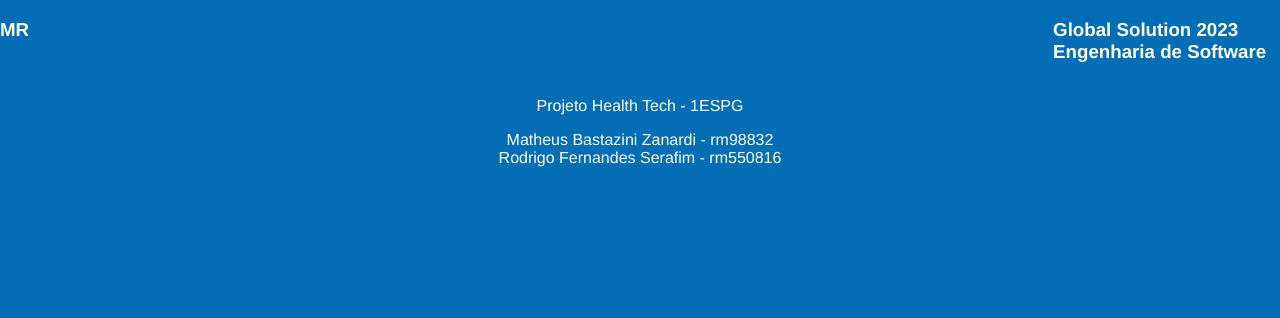
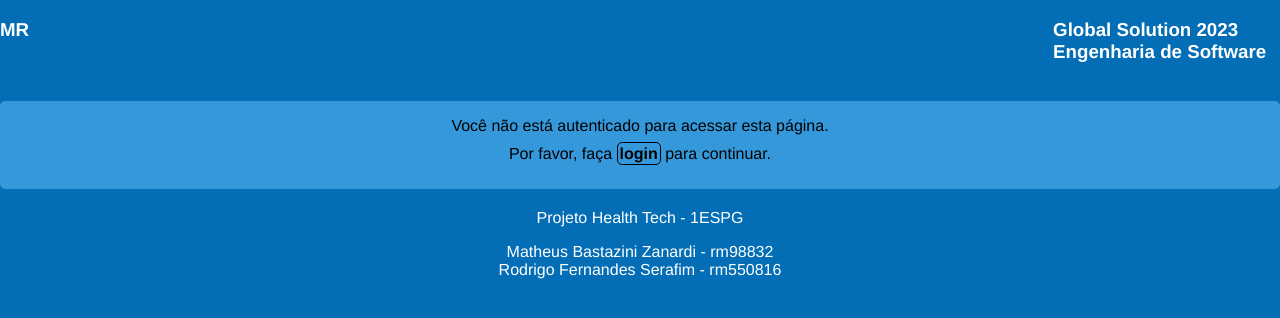
Before and after one commit to Rodrigooou/GL-front-end, a React (Vite) app: page /home in a window 1280 px wide. Shown: the top 318 px of the page. Built offline with nearby package versions, Linux system fonts and the light colour scheme.

Commit message:
AGR TA PAGO

```diff
--- /dev/null
+++ b/src/components/Home/Authenticationmensagem.scss
@@ -0,0 +1,32 @@
+$bg-fundo: #3498db;
+$cor-texto: black;
+$bg-texto: red;
+
+.auth-message {
+    background-color: $bg-fundo;
+    color: $cor-texto;
+    padding: 15px;
+    border: 1px solid $bg-fundo;
+    border-radius: 5px;
+    margin: 20px 0;
+    text-align: center;
+  }
+
+  .auth-message p {
+    margin: 0 0 10px;
+  }
+
+  .auth-message a {
+    color: $cor-texto;
+    font-weight: bold;
+    text-decoration: none;
+    border: 1px solid $cor-texto;
+    border-radius: 5px;
+    padding: 2px;
+  }
+
+  .auth-message a:hover {
+    color: $cor-texto;
+    background-color: $bg-texto;
+    border:1px solid $bg-texto;
+  }
--- a/src/components/Home/ConteudoHome.jsx
+++ b/src/components/Home/ConteudoHome.jsx
@@ -3,15 +3,14 @@ import { useNavigate } from "react-router-dom";
 import "./ConteudoHome.scss";
 import Logout from "../../assets/logout2.png";
 import prototipo from "../../assets/prototipo de tela.png";
-import { isAuthenticated } from "./authentication.jsx"; // Importe a função de autenticação
+import { isAuthenticated } from "./authentication";
+import AuthMessage from "./MensagemAutenticada";
 
 export default function Conteudo() {
   const navigate = useNavigate();
 
-  // Use a função de autenticação
   if (!isAuthenticated()) {
-    navigate("/login");
-    return null; // Impede a renderização do restante do componente se o usuário não estiver autenticado
+    return <AuthMessage />;
   }
 
   const storedUser = sessionStorage.getItem("user");
@@ -21,6 +20,7 @@ export default function Conteudo() {
     sessionStorage.removeItem("user");
     navigate("/");
   };
+
   return (
     <>
       <div className="titulo2">
--- a/src/components/Home/ConteudoHome.scss
+++ b/src/components/Home/ConteudoHome.scss
@@ -1,5 +1,7 @@
 $bg-color: #036eb5;
 $bg-card: #3498db;
+$borda: black;
+$cor-texto: white;
 
 .titulo2 {
   display: flex;
@@ -21,7 +23,7 @@ $bg-card: #3498db;
 
   .item {
     background-color: $bg-card;
-    color: #fff;
+    color: $cor-texto;
     padding: 20px;
     text-align: justify;
     border-radius: 5px;
@@ -81,7 +83,7 @@ button {
 
   &:hover {
     background-color: $bg-card;
-    border: solid #000 2px;
+    border: solid $borda 2px;
     border-radius: 10px;
   }
 }
--- /dev/null
+++ b/src/components/Home/MensagemAutenticada.jsx
@@ -0,0 +1,13 @@
+import React from "react";
+import { Link } from "react-router-dom";
+import "./Authenticationmensagem.scss";
+const AuthMessage = () => (
+  <div className="auth-message">
+    <p>Você não está autenticado para acessar esta página.</p>
+    <p>
+      Por favor, faça <Link to="/login">login</Link> para continuar.
+    </p>
+  </div>
+);
+
+export default AuthMessage;
--- a/src/components/Login/ConteudoLogin.scss
+++ b/src/components/Login/ConteudoLogin.scss
@@ -1,9 +1,13 @@
 $bg-color: #036eb5;
 $fieldset-bg-color: #2c9be5;
 $input-bg-color: #8cbfe1;
+$cor-texto:white;
+$botao-logar: #004080;
+$hover-logar: #002952;
+$fieldset-color: black;
 
 body {
-  color: white;
+  color: $cor-texto;
   background-color: $bg-color;
   margin: 0;
 }
@@ -18,7 +22,7 @@ fieldset {
   width: 50%;
   margin: 0 auto;
   background-color: $fieldset-bg-color;
-  color: black;
+  color: $fieldset-color;
 
   @media (max-width: 768px) {
     width: 80%;
@@ -71,8 +75,8 @@ input {
 }
 
 #btnLogar {
-  background-color: #004080;
-  color: white;
+  background-color: $botao-logar;
+  color: $cor-texto;
   padding: 10px 15px;
   cursor: pointer;
   border: none;
@@ -81,7 +85,7 @@ input {
 }
 
 #btnLogar:hover {
-  background-color: #002952;
+  background-color: $hover-logar;
 }
 
 @media (max-width: 480px) {
```
